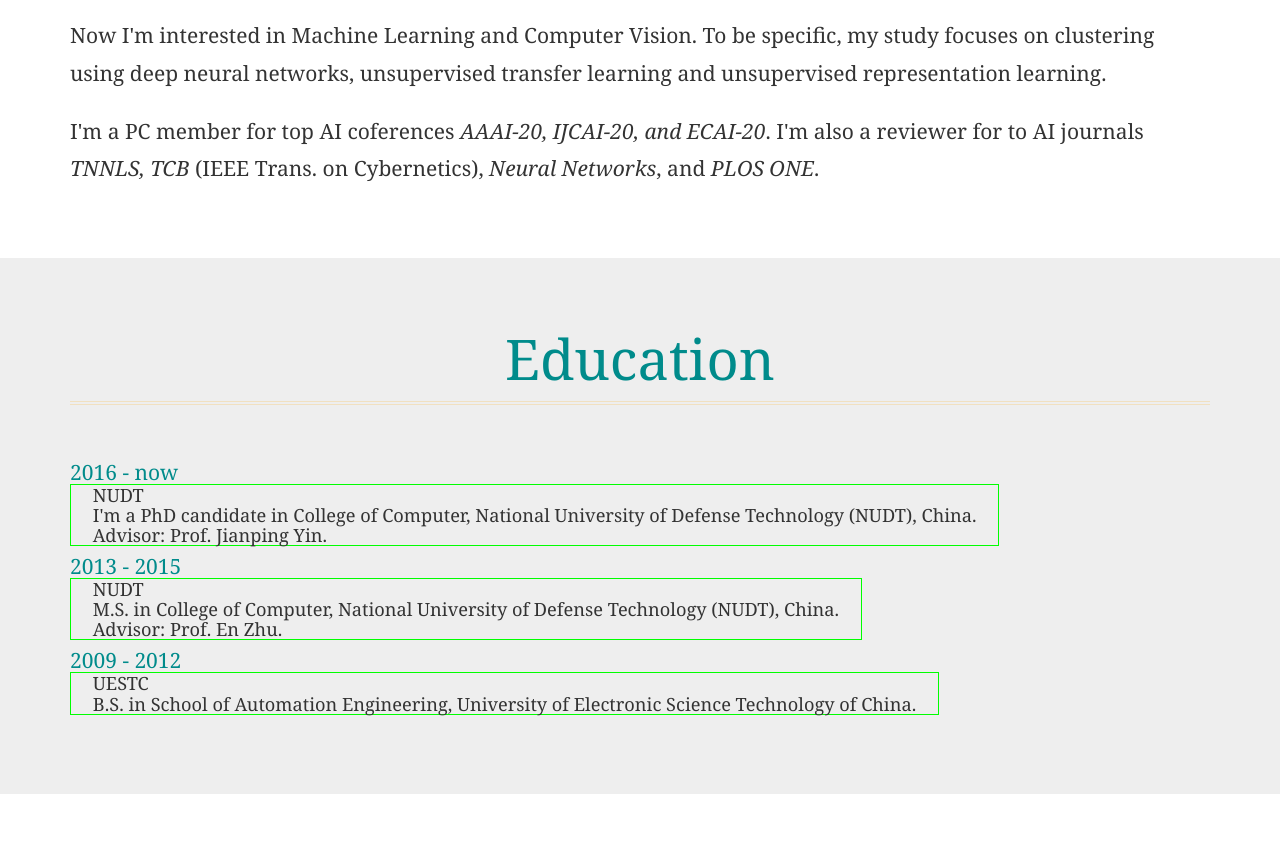
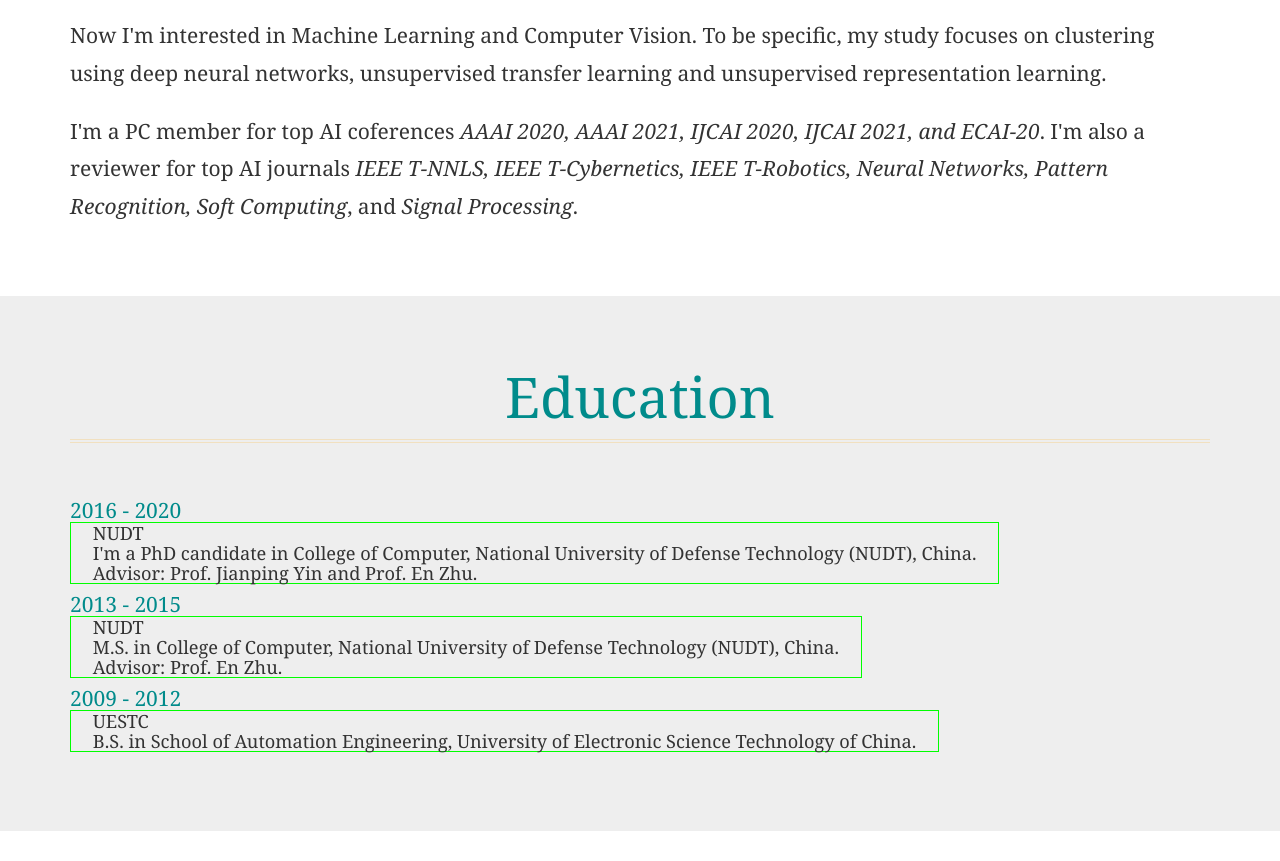
Before and after one commit to XifengGuo/xifengguo.github.io, a plain HTML site: page index.html in a window 1280 px wide. Shown: the part 803-1664 px from the top of the page. Drawn offline with Linux system fonts and the light colour scheme; a web font is replaced by a local one.

Commit message:
update bio

```diff
--- a/index.html
+++ b/index.html
@@ -113,8 +113,8 @@ License URL: http://creativecommons.org/licenses/by/3.0/
 				<br/>
 				<p>Now I'm interested in Machine Learning and Computer Vision. To be specific, my study focuses on clustering using deep neural networks, unsupervised transfer learning and unsupervised representation learning.</p>
 				<br/>
-				<p>I'm a PC member for top AI coferences <i>AAAI-20, IJCAI-20, and ECAI-20</i>.
-					I'm also a reviewer for to AI journals <i>TNNLS, TCB</i> (IEEE Trans. on Cybernetics), <i>Neural Networks</i>, and <i>PLOS ONE</i>.</p>
+				<p>I'm a PC member for top AI coferences <i>AAAI 2020, AAAI 2021, IJCAI 2020, IJCAI 2021, and ECAI-20</i>.
+					I'm also a reviewer for top AI journals <i>IEEE T-NNLS, IEEE T-Cybernetics, IEEE T-Robotics, Neural Networks, Pattern Recognition, Soft Computing</i>, and <i>Signal Processing</i>.</p>
 			<div class="clearfix"> </div>
 		</div>
 	</div>
@@ -125,13 +125,13 @@ License URL: http://creativecommons.org/licenses/by/3.0/
 			<h3 class="title">Education</h3>
 			<div class="work-info">
 				<!--div class="col-md-3 work-left"-->
-					<h4>2016 - now </h4>
+					<h4>2016 - 2020 </h4>
 				<!--/div-->
 				<!--div class="col-md-9 work-right"-->
 					<h5>
 						NUDT<br/>
 						I'm a PhD candidate in College of Computer, National University of Defense Technology (NUDT), China.<br/>
-						Advisor: Prof. Jianping Yin.
+						Advisor: Prof. Jianping Yin and Prof. En Zhu.
 					</h5>
 				<!--/div-->
 				<div class="clearfix"> </div>
```
